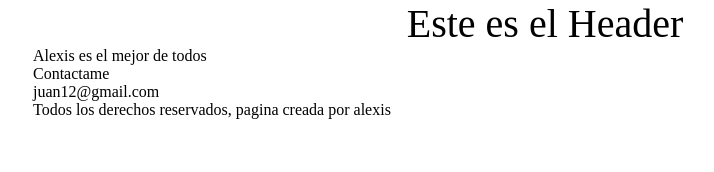
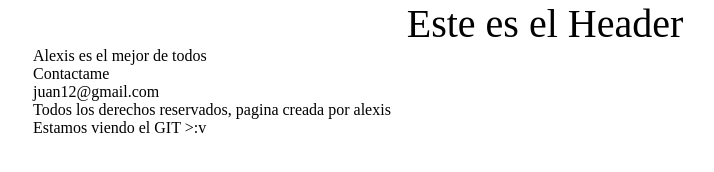
Before and after one commit to alexispathe/prueba_trabajo_en_equipo_git, a plain HTML site: page index.html in a window 1280 px wide. Shown: the whole page, without its empty margins (95-809 px from the left). Drawn offline with Linux system fonts and the light colour scheme.

Commit message:
Se agrega nuevo parrafo

```diff
--- a/index.html
+++ b/index.html
@@ -13,7 +13,7 @@
         <p>Alexis es el mejor de todos</p>
     	<div>Contactame <p>juan12@gmail.com</p></div>
         <div class="footer">Todos los derechos reservados, pagina creada por alexis</div>
-
+        <p>Estamos viendo el GIT >:v</p>
 
     </div>
 </body>
```
